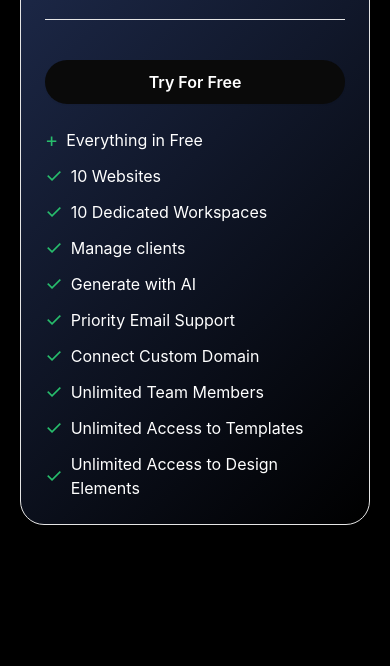
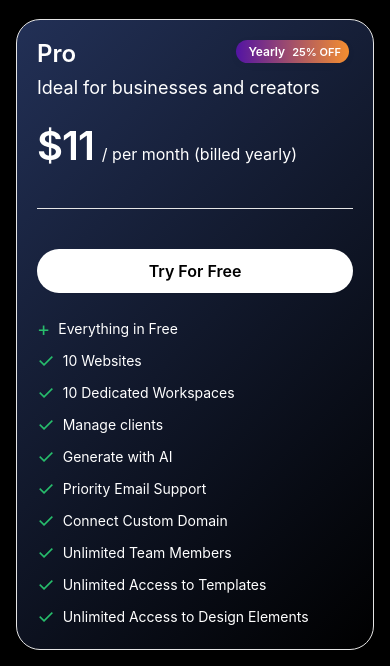
Before and after one commit to rythwik-open/fethr_pricing, a plain HTML site: page index.html in a window 390 px wide. Shown: the part 652-1318 px from the top of the page. Before the commit the page ends 1197 px from the top, so only its background shows below. Drawn offline with Linux system fonts and the light colour scheme; no server answers.

Commit message:
Refactor layout and styling in index.html for improved responsiveness and visual consistency, including adjustments to card dimensions, button colors, and media queries for mobile devices.

```diff
--- a/index.html
+++ b/index.html
@@ -10,9 +10,11 @@
             display: flex;
             justify-content: center;
             align-items: center;
-            height: 100vh;
+            min-height: 100vh;
             margin: 0;
             font-family: "Inter", sans-serif;
+            padding: 20px;
+            box-sizing: border-box;
         }
         .card-container {
             --border-bottom-width: 1px;
@@ -22,7 +24,8 @@
             --border-style: solid;
             --border-top-width: 1px;
             background: linear-gradient(135deg, #223056 0%, #000 100%);
-            width: 500px; /* Adjusted to match the approximate width of the Pro card in the image */
+            width: 100%;
+            max-width: 500px;
             opacity: 1;
             border-radius: 24px;
             border: 1px solid rgb(229, 229, 229);
@@ -30,7 +33,7 @@
             box-sizing: border-box;
             display: flex;
             flex-direction: column;
-            min-height: 700px; /* Ensures enough height for the button to be at the bottom */
+            min-height: 700px;
             position: relative;
         }
         .content {
@@ -132,7 +135,7 @@
             width: 100%;
         }
         .button {
-            background-color: rgb(10, 10, 10);
+            background-color: rgb(255, 255, 255);
             border-radius: 100px;
             box-shadow: rgba(20, 21, 26, 0.05) 0px 1px 2px 0px;
             opacity: 1;
@@ -143,7 +146,7 @@
         }
         .button h6 {
             font-family: "Inter", sans-serif;
-            color: rgb(255, 255, 255);
+            color: rgb(0, 0, 0);
             margin: 0;
             font-size: 16px;
             font-weight: 600;
@@ -178,6 +181,9 @@
             justify-content: center;
             align-items: flex-start;
             padding: 20px;
+            width: 100%;
+            max-width: 1200px;
+            margin: 0 auto;
         }
         .hidden {
             display: none !important;
@@ -225,13 +231,45 @@
             background: #223056;
         }
         @media (max-width: 768px) {
+            body {
+                padding: 16px;
+                align-items: flex-start;
+            }
             .cards-wrapper {
                 flex-direction: column;
                 align-items: center;
+                gap: 24px;
+                padding: 0;
             }
             .card-container {
-                width: 100%;
-                max-width: 500px;
+                min-height: auto;
+                padding: 20px;
+            }
+            .title-container h6 {
+                font-size: 24px;
+                line-height: 28px;
+            }
+            .title-container .subtitle {
+                font-size: 18px;
+                line-height: 24px;
+            }
+            .price-value h3 {
+                font-size: 40px;
+                line-height: 44px;
+            }
+            .features-group {
+                gap: 8px;
+            }
+            .feature p {
+                font-size: 14px;
+                line-height: 20px;
+            }
+            .plan-badge {
+                font-size: 12px;
+                padding: 4px 12px;
+            }
+            .plan-badge.yearly .yearly-badge {
+                font-size: 11px;
             }
         }
     </style>
```
